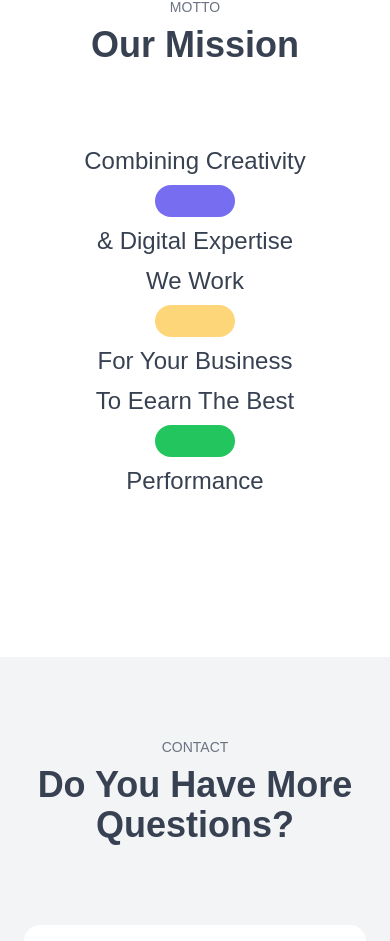
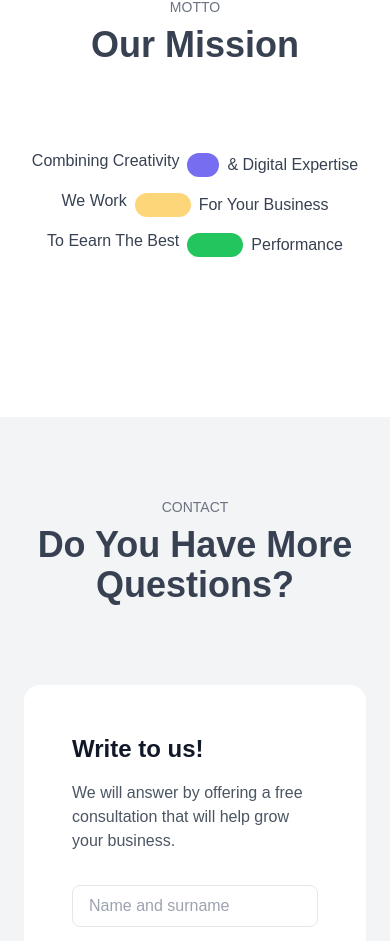
Before and after one commit to youssefalb/smmweb, a React (Create React App) app in the folder smmwebreact/: page / in a window 390 px wide. Shown: the part 9233-10174 px from the top of the page. Built offline with nearby package versions, Linux system fonts and the light colour scheme.

Commit message:
Motto section

```diff
--- a/smmwebreact/src/components/Motto.tsx
+++ b/smmwebreact/src/components/Motto.tsx
@@ -13,24 +13,24 @@ const CustomSection = () => {
         >
             <div className="flex flex-col items-center justify-center space-y-2 md:space-y-4 mb-20"> {/* Adjust space between rows */}
                 {/* First Row */}
-                <div className="flex flex-col md:flex-row items-center space-y-2 md:space-y-0 md:space-x-4"> {/* Adjust layout and spacing */}
-                    <span className="text-2xl md:text-4xl  text-center">{t('mission.part1')}</span> {/* Adjust font size */}
-                    <div className="bg-purple rounded-3xl w-20 md:w-32 h-8 md:h-10"></div> {/* Adjust rectangle size */}
-                    <span className="text-2xl md:text-4xl text-center">{t('mission.part2')}</span> {/* Adjust font size */}
+                <div className="flex md:flex-row items-center space-y-2 space-x-2 md:space-y-0 md:space-x-4"> {/* Adjust layout and spacing */}
+                    <span className="text-md md:text-4xl  text-center">{t('mission.part1')}</span> {/* Adjust font size */}
+                    <div className="bg-purple rounded-3xl w-8 md:w-32 h-6 md:h-10"></div> {/* Adjust rectangle size */}
+                    <span className="text-md md:text-4xl text-center">{t('mission.part2')}</span> {/* Adjust font size */}
                 </div>
 
                 {/* Second Row */}
-                <div className="flex flex-col md:flex-row items-center space-y-2 md:space-y-0 md:space-x-4"> {/* Adjust layout and spacing */}
-                    <span className="text-2xl md:text-4xl text-center">{t('mission.part3')}</span> {/* Adjust font size */}
-                    <div className="bg-yellow rounded-3xl w-20 md:w-32 h-8 md:h-10"></div> {/* Adjust rectangle size */}
-                    <span className="text-2xl md:text-4xl text-center">{t('mission.part4')}</span> {/* Adjust font size */}
+                <div className="flex md:flex-row items-center space-y-2 space-x-2 md:space-y-0 md:space-x-4"> {/* Adjust layout and spacing */}
+                    <span className="text-md md:text-4xl text-center">{t('mission.part3')}</span> {/* Adjust font size */}
+                    <div className="bg-yellow rounded-3xl w-14 md:w-32 h-6 md:h-10"></div> {/* Adjust rectangle size */}
+                    <span className="text-md md:text-4xl text-center">{t('mission.part4')}</span> {/* Adjust font size */}
                 </div>
 
                 {/* Third Row */}
-                <div className="flex flex-col md:flex-row items-center space-y-2 md:space-y-0 md:space-x-4"> {/* Adjust layout and spacing */}
-                    <span className="text-2xl md:text-4xl text-center">{t('mission.part5')}</span> {/* Adjust font size */}
-                    <div className="bg-green-500 rounded-3xl w-20 md:w-32 h-8 md:h-10"></div> {/* Adjust rectangle size */}
-                    <span className="text-2xl md:text-4xl text-center">{t('mission.part6')}</span> {/* Adjust font size */}
+                <div className="flex md:flex-row items-center space-y-2 space-x-2 md:space-y-0 md:space-x-4"> {/* Adjust layout and spacing */}
+                    <span className="text-md md:text-4xl text-center">{t('mission.part5')}</span> {/* Adjust font size */}
+                    <div className="bg-green-500 rounded-3xl w-14 md:w-32 h-6 md:h-10"></div> {/* Adjust rectangle size */}
+                    <span className="text-md md:text-4xl text-center">{t('mission.part6')}</span> {/* Adjust font size */}
                 </div>
             </div>
         </SectionContainer>
```
